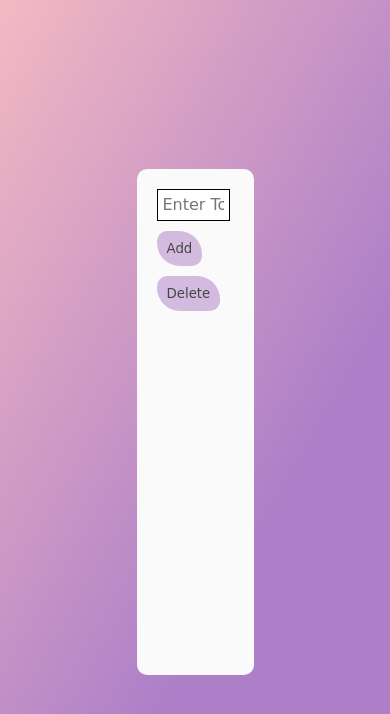
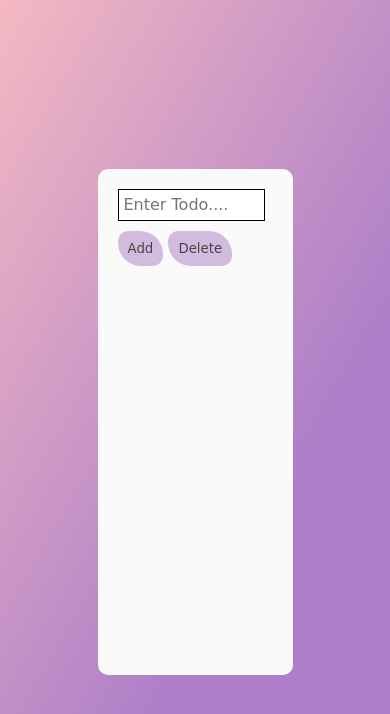
Before and after one commit to waaseyzulfiqar/Todo-App, a plain HTML site: page index.html in a window 390 px wide. Drawn offline with Linux system fonts and the light colour scheme; a web font is replaced by a local one.

Commit message:
Responsive

```diff
--- a/style.css
+++ b/style.css
@@ -15,7 +15,7 @@
 }
 
 #todo{
-    width: 30%;
+    width: 35%;
     height: 60%;
     background-color: #FAFAFA;
     border-radius: 10px;
@@ -51,3 +51,16 @@
     border-radius: 10px 23px;
     border: none;
 }
+
+
+@media (max-width: 800px) {
+    #todo{
+        width: 40%;
+    }
+}
+
+@media (max-width: 600px) {
+    #todo{
+        width: 50%;
+    }
+}
```
